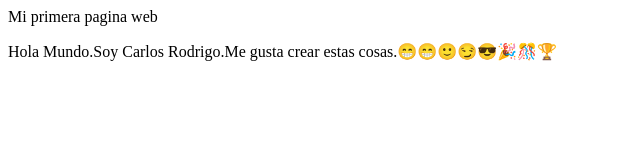
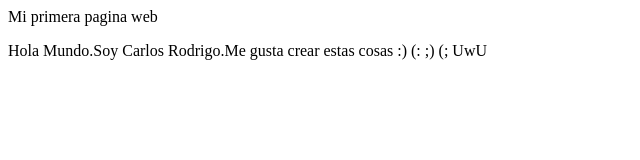
Before and after one commit to RodrigoCusco/web, a plain HTML site: page index.html in a window 1280 px wide. Shown: the whole page, without its empty margins (0-640 px from the left). Drawn offline with Linux system fonts and the light colour scheme.

Commit message:
Update index.html

```diff
--- a/index.html
+++ b/index.html
@@ -3,6 +3,6 @@
 <titlte>Mi primera pagina web</title>
 <head>
 <body>
-<p>Hola Mundo.Soy Carlos Rodrigo.Me gusta crear estas cosas.😁😁🙂😏😎🎉🎊🏆</p>
+<p>Hola Mundo.Soy Carlos Rodrigo.Me gusta crear estas cosas :) (: ;) (; UwU</p>
 </body>
 <html>
```
